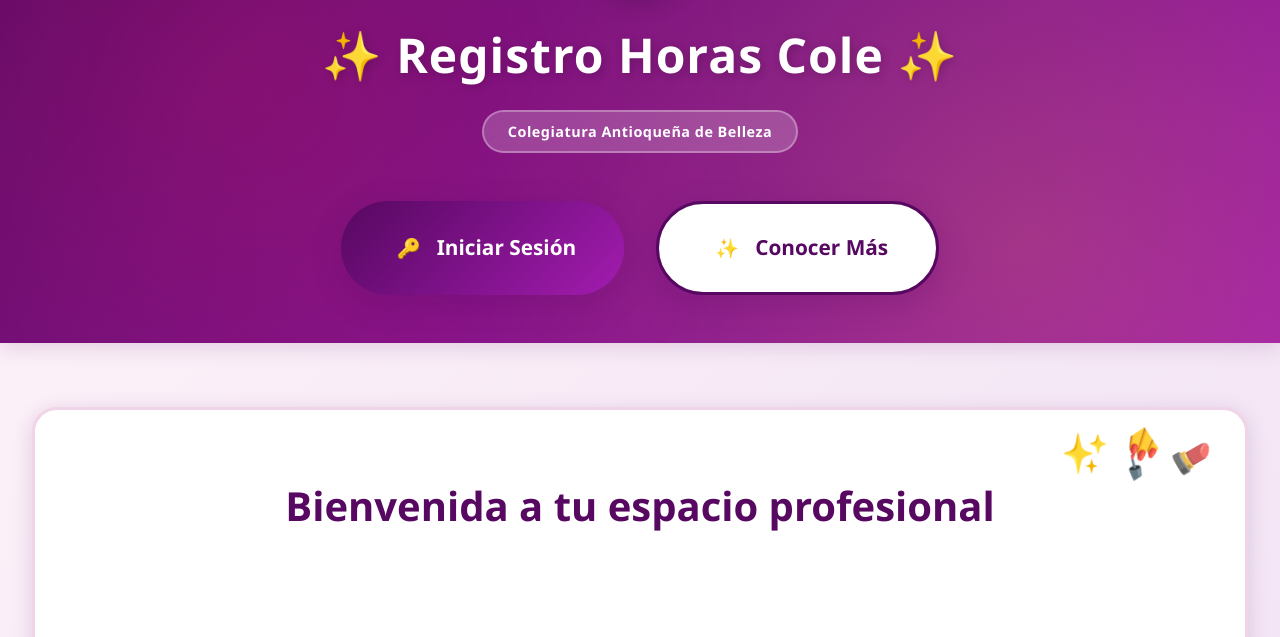
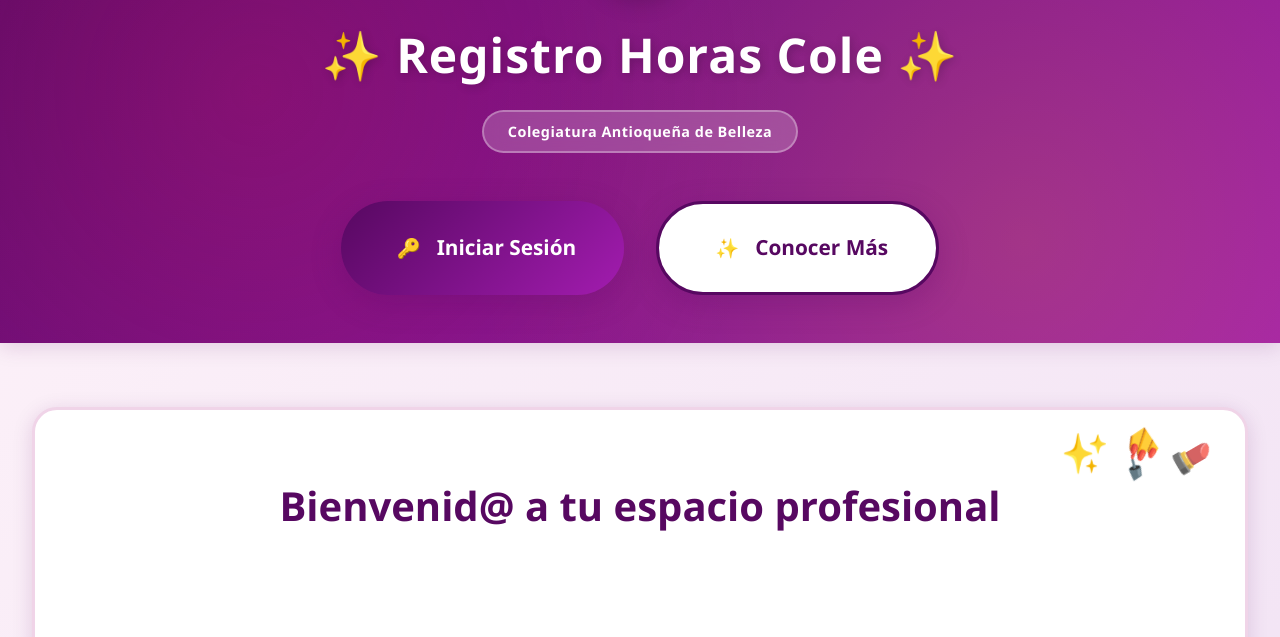
Before and after one commit to kokito32rios/horas-cole, a website: page views/index.html in a window 1280 px wide. Shown: the part 163-800 px from the top of the page. Drawn offline with Linux system fonts and the light colour scheme.

Commit message:
Se cambia el bienvenida por bienvenid@ del index

```diff
--- a/views/index.html
+++ b/views/index.html
@@ -59,7 +59,7 @@
             <span class="sparkle">💄</span>
           </div>
 
-          <h2>Bienvenida a tu espacio profesional</h2>
+          <h2>Bienvenid@ a tu espacio profesional</h2>
           <p class="welcome-text">
             Gestiona tus horas de enseñanza con estilo y elegancia. Un sistema
             diseñado especialmente para docentes de la Cole.
```
